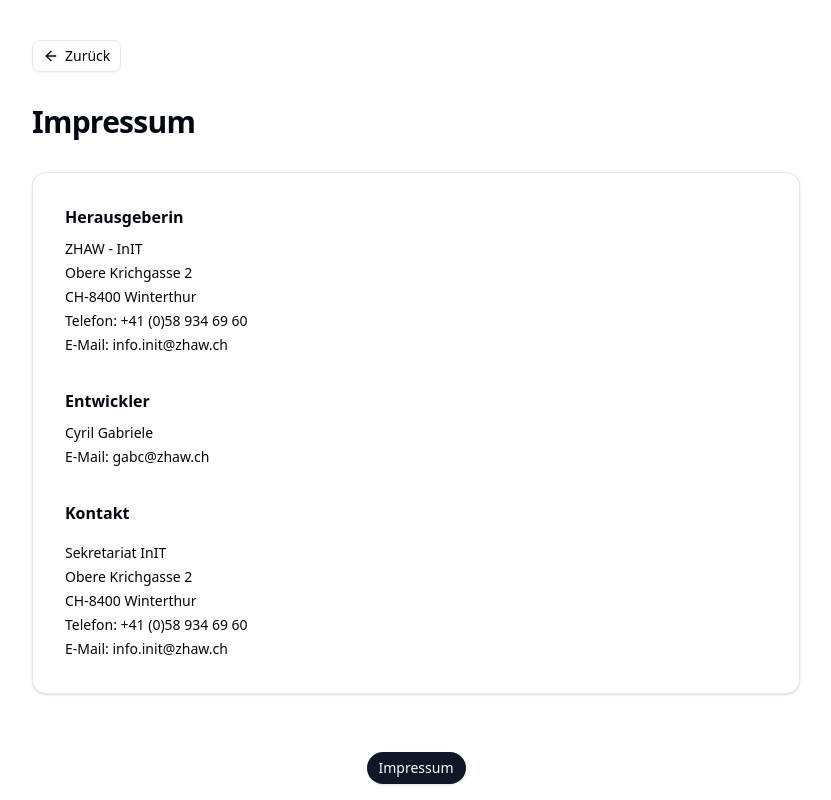
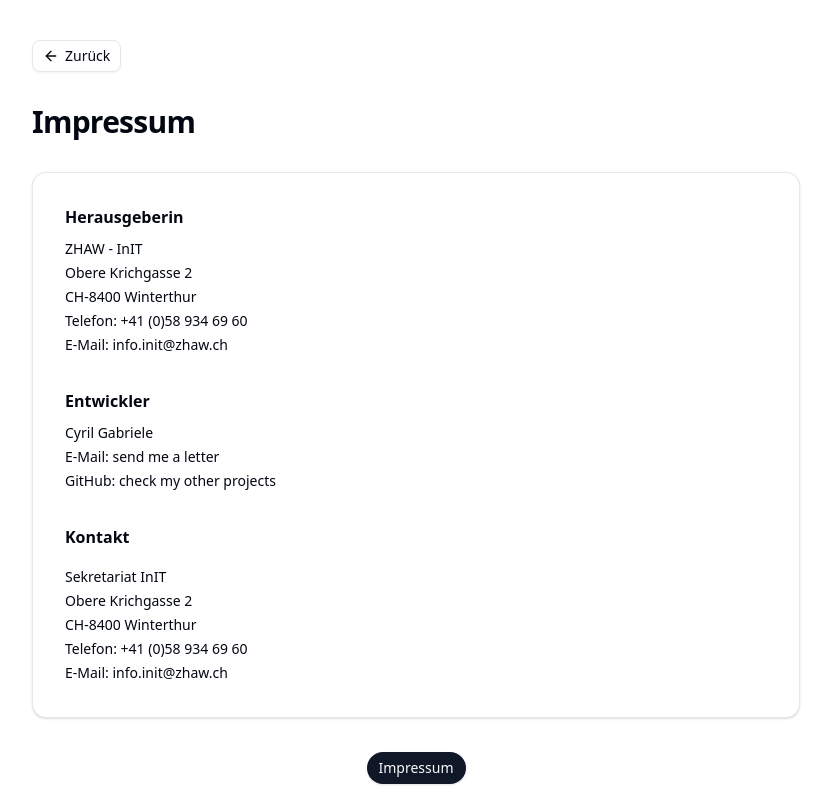
Before and after one commit to ZHAW-InIT-SoftwareEngineering/DemoObject, a React (Vite) app in the folder frontend/: page /impressum in a window 1280 px wide. Shown: the whole page, without its empty margins (224-1055 px from the left). Built offline with nearby package versions, Linux system fonts and the light colour scheme; no server answers.

Commit message:
adjusted the impressum

```diff
--- a/frontend/src/components/app/ImpressumPage.tsx
+++ b/frontend/src/components/app/ImpressumPage.tsx
@@ -22,7 +22,8 @@
             <h2 className="text-base font-semibold">Entwickler</h2>
             <div>
               <p>Cyril Gabriele</p>
-              <p>E-Mail: gabc@zhaw.ch</p>
+              <p>E-Mail: <a href="mailto:gabc@zhaw.ch">send me a letter</a></p>
+              <p>GitHub: <a href="github.com/cyrilgabriele">check my other projects</a></p>
             </div>
           </section>
 
```
